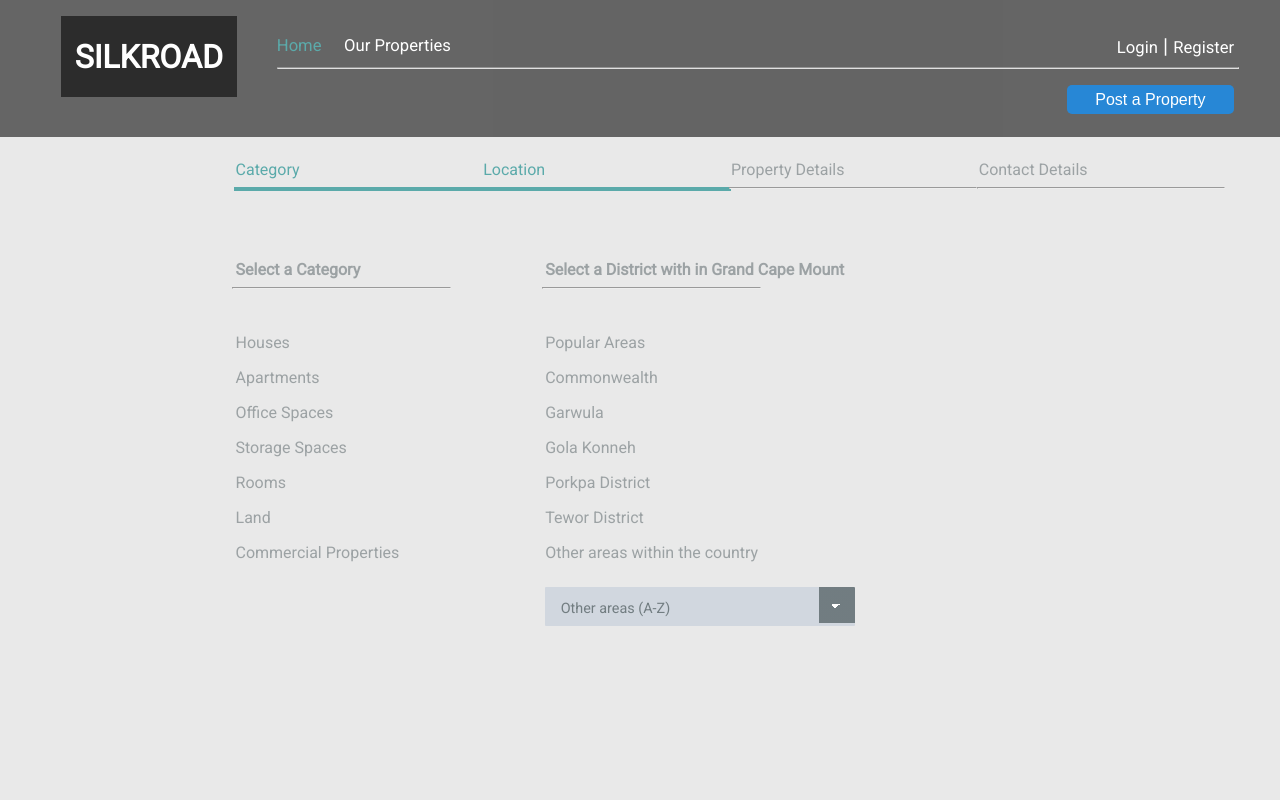
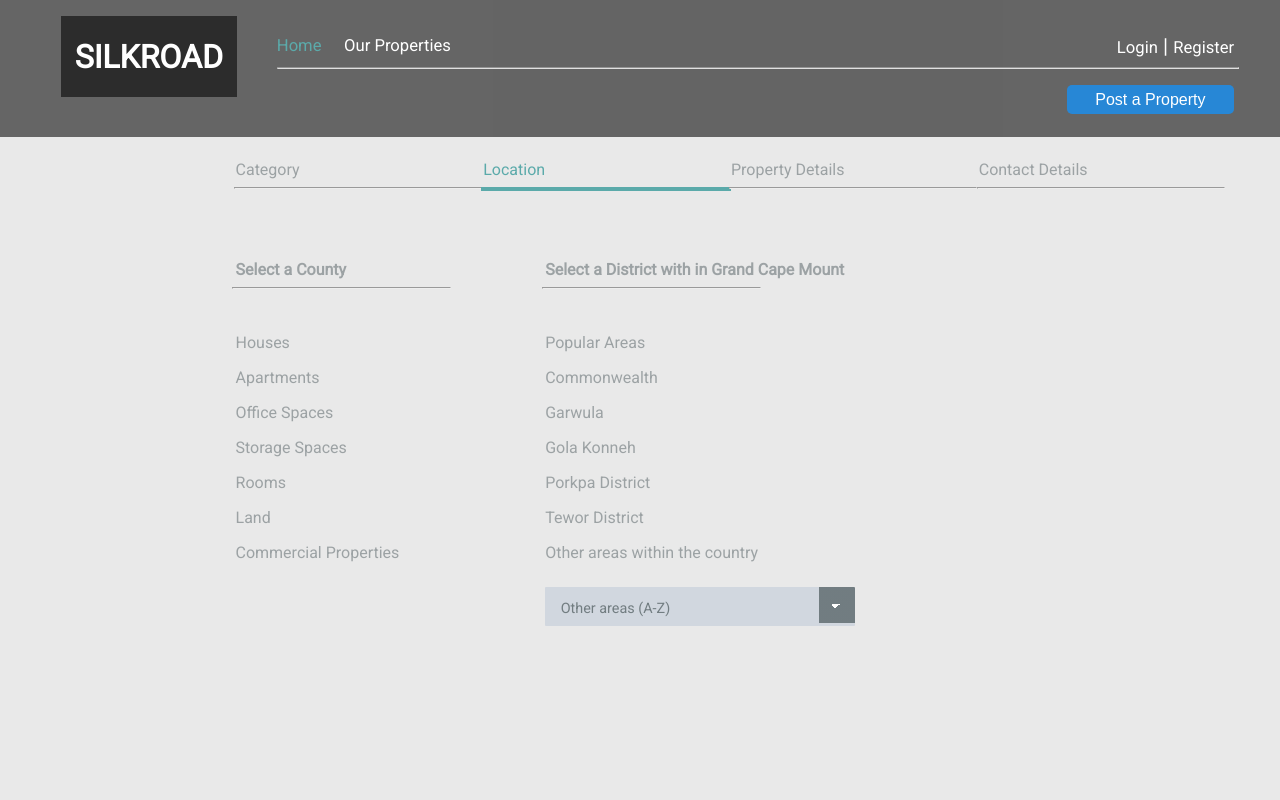
Before and after one commit to boaslah/SilkRoad-vue, a Vue app: page /post-property in a window 1280 px wide. Both pictures are taken after a click on the element "Location". Shown: the top 800 px of the page. Built offline with nearby package versions, Linux system fonts and the light colour scheme.

Commit message:
added location

```diff
--- a/src/components/Header.vue
+++ b/src/components/Header.vue
@@ -8,7 +8,7 @@
                 <div></div>
 
                 <div class="row1">
-                    <h1 class="title">SILKROAD</h1><i @click="showMenu('cover')" class="fa fa-bars icon"></i>
+                    <h1 class="title">SILKROAD</h1><i @click="showMenu('cover')" class="fa fa-square icon"></i>
                 </div>
 
                 <!-- <div></div> -->
--- a/src/components/PostProperty.vue
+++ b/src/components/PostProperty.vue
@@ -5,11 +5,11 @@
         <div class="main-div">
 
             <div class="row1">
-                <div @click="category = true; property = ''; contact = '';">
+                <div @click="category = true; location = ''; property = ''; contact = '';">
                     <span :class="category ? 'active' : ''">Category</span>
                     <hr :class="category ? 'active-hr' : ''">
                 </div>
-                <div @click="location = true; property =''; contact = '';" :class="location ? 'active' : ''">
+                <div @click="location = true; category =''; property =''; contact = '';" :class="location ? 'active' : ''">
                     <span>Location</span>
                     <hr :class="location ? 'active-hr' : ''">
                 </div>
@@ -28,9 +28,15 @@
                     <span>Select a Category</span>
                     <hr>
                 </div>
-                <div v-if="location">
+                <div class="location" v-if="location">
+                    <div>
+                        <span>Select a County</span>
+                        <hr>
+                    </div>
+                    <div>
                         <span>Select a District with in Grand Cape Mount</span>
                         <hr>
+                    </div>
                 </div>
                 <div v-if="property">
                     <span>Provide Property Details</span>
@@ -54,7 +60,17 @@
                     <p>Commercial Properties</p>
                 </div>
 
-                <div v-if="location">
+                <div class="location" v-if="location">
+                    <div>
+                        <p>Houses</p>
+                        <p>Apartments</p>
+                        <p>Office Spaces</p>
+                        <p>Storage Spaces</p>
+                        <p>Rooms</p>
+                        <p>Land</p>
+                        <p>Commercial Properties</p>
+                    </div>
+                    <div>
                         <p>Popular Areas</p>
                         <p>Commonwealth</p>
                         <p>Garwula</p>
@@ -65,6 +81,8 @@
                         <select class="select-arrow search-select option" name="" id="">
                             <option value="Rooms">Other areas (A-Z)</option>
                         </select>
+                    </div>
+
                 </div>
                 <div v-if="property">
                     <div>
@@ -323,6 +341,11 @@ select.select-arrow {
     grid-template-columns: 50% 50%;
     width: 70%;
 }
+.location{
+    display: grid;
+    grid-template-columns: 50% 50%;
+    width: 200%;
+}
 .row3{
     margin-top: -5%;
 }
```
Lines whose indentation alone changed are shown as unchanged.
